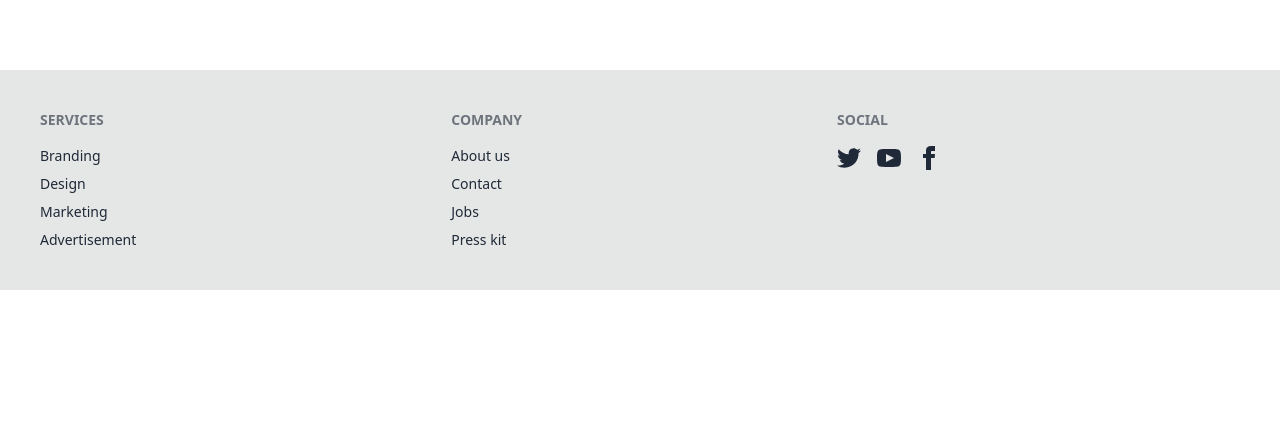
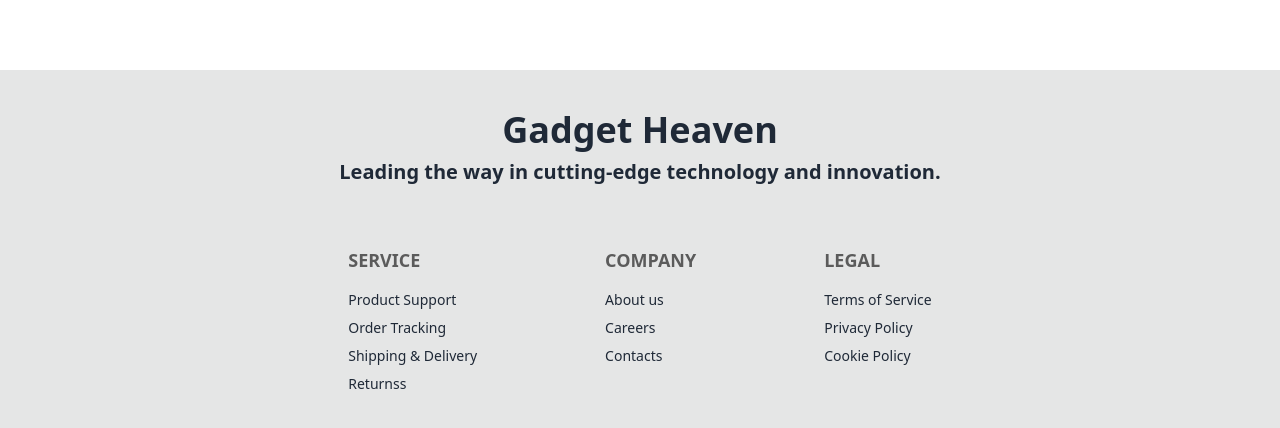
Before and after one commit to Jahid458/Gadget-Heaven, a React (Vite) app: page / in a window 1280 px wide. Shown: the part 1948-2376 px from the top of the page. Before the commit the page ends 2238 px from the top, so only its background shows below. Built offline with nearby package versions, Linux system fonts and the light colour scheme.

Commit message:
footer section

```diff
--- a/src/Components/Categories.jsx
+++ b/src/Components/Categories.jsx
@@ -3,13 +3,14 @@ import { NavLink } from "react-router-dom";
 
 const Categories = ({ categories }) => {
   return (
-    <div className="flex flex-col gap-5 px-7 shadow-2xl py-8">
+    <div className="flex flex-col gap-5 px-7 shadow-2xl py-8 ml-20">
       {categories.map((category) => (
         <NavLink
-          // /category/:category
+          // /category/:category bg-[#9538E2]
           to={`/category/${category.category}`}
           key={category.category}
-          className="btn rounded-full text-xl font-bold py-2"
+
+          className={({isActive})=>`btn rounded-full text-xl font-bold py-2 ${isActive ? 'hover:bg-[#9538E2] hover:text-white':''}`}
         >
           {category.category}
         </NavLink>
--- a/src/Components/Footer.jsx
+++ b/src/Components/Footer.jsx
@@ -2,59 +2,36 @@
 
 const Footer = () => {
   return (
-    <footer className="footer bg-base-300 text-base-content p-10 mt-40">
-      <nav>
-        <h6 className="footer-title">Services</h6>
-        <a className="link link-hover">Branding</a>
-        <a className="link link-hover">Design</a>
-        <a className="link link-hover">Marketing</a>
-        <a className="link link-hover">Advertisement</a>
+    <footer className="footer flex flex-col items-center bg-base-300 text-base-content p-10 mt-40 ">
+      <div className="flex items-center flex-col mb-5">
+        <h1 className="text-4xl font-bold ">Gadget Heaven</h1>
+        <p className="font-semibold text-xl">Leading the way in cutting-edge technology and innovation.</p>
+      </div>
+
+
+
+      <div className="flex gap-32">
+
+      <nav className="flex flex-col gap-2">
+        <h6 className="footer-title text-black text-lg">Service</h6>
+        <a className="link link-hover">Product Support</a>
+        <a className="link link-hover">Order Tracking</a>
+        <a className="link link-hover">Shipping & Delivery</a>
+        <a className="link link-hover">Returnss</a>
       </nav>
-      <nav>
-        <h6 className="footer-title">Company</h6>
+      <nav className="flex flex-col gap-2">
+        <h6 className="footer-title text-black text-lg">Company</h6>
         <a className="link link-hover">About us</a>
-        <a className="link link-hover">Contact</a>
-        <a className="link link-hover">Jobs</a>
-        <a className="link link-hover">Press kit</a>
+        <a className="link link-hover">Careers</a>
+        <a className="link link-hover">Contacts</a>
       </nav>
-      <nav>
-        <h6 className="footer-title">Social</h6>
-        <div className="grid grid-flow-col gap-4">
-          <a>
-            <svg
-              xmlns="http://www.w3.org/2000/svg"
-              width="24"
-              height="24"
-              viewBox="0 0 24 24"
-              className="fill-current"
-            >
-              <path d="M24 4.557c-.883.392-1.832.656-2.828.775 1.017-.609 1.798-1.574 2.165-2.724-.951.564-2.005.974-3.127 1.195-.897-.957-2.178-1.555-3.594-1.555-3.179 0-5.515 2.966-4.797 6.045-4.091-.205-7.719-2.165-10.148-5.144-1.29 2.213-.669 5.108 1.523 6.574-.806-.026-1.566-.247-2.229-.616-.054 2.281 1.581 4.415 3.949 4.89-.693.188-1.452.232-2.224.084.626 1.956 2.444 3.379 4.6 3.419-2.07 1.623-4.678 2.348-7.29 2.04 2.179 1.397 4.768 2.212 7.548 2.212 9.142 0 14.307-7.721 13.995-14.646.962-.695 1.797-1.562 2.457-2.549z"></path>
-            </svg>
-          </a>
-          <a>
-            <svg
-              xmlns="http://www.w3.org/2000/svg"
-              width="24"
-              height="24"
-              viewBox="0 0 24 24"
-              className="fill-current"
-            >
-              <path d="M19.615 3.184c-3.604-.246-11.631-.245-15.23 0-3.897.266-4.356 2.62-4.385 8.816.029 6.185.484 8.549 4.385 8.816 3.6.245 11.626.246 15.23 0 3.897-.266 4.356-2.62 4.385-8.816-.029-6.185-.484-8.549-4.385-8.816zm-10.615 12.816v-8l8 3.993-8 4.007z"></path>
-            </svg>
-          </a>
-          <a>
-            <svg
-              xmlns="http://www.w3.org/2000/svg"
-              width="24"
-              height="24"
-              viewBox="0 0 24 24"
-              className="fill-current"
-            >
-              <path d="M9 8h-3v4h3v12h5v-12h3.642l.358-4h-4v-1.667c0-.955.192-1.333 1.115-1.333h2.885v-5h-3.808c-3.596 0-5.192 1.583-5.192 4.615v3.385z"></path>
-            </svg>
-          </a>
-        </div>
+      <nav className="flex flex-col gap-2">
+        <h6 className="footer-title text-black text-lg">Legal</h6>
+        <a className="link link-hover">Terms of Service</a>
+        <a className="link link-hover">Privacy Policy</a>
+        <a className="link link-hover">Cookie Policy</a>
       </nav>
+      </div>
     </footer>
   );
 };
--- a/src/pages/Home.jsx
+++ b/src/pages/Home.jsx
@@ -9,9 +9,11 @@ const Home = () => {
 
     <div>
       <Banner />
-      <div>
+      <div className="">
       {/* Category sections */}
       <h1 className="text-center mt-5 font-bold text-4xl mb-12">Explore Cutting-Edge Gadgets</h1>
+
+
        <div className="grid grid-cols-4">
         <div className="grid grid-cols-1">
             <Categories categories={categories}/>
@@ -21,6 +23,7 @@ const Home = () => {
         </div>
 
        </div>
+
 
        </div>
       {/* Outlet Dynamic nested component */}
```
